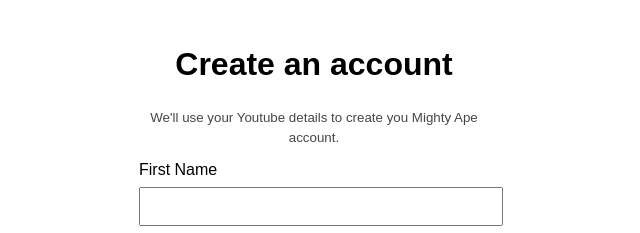
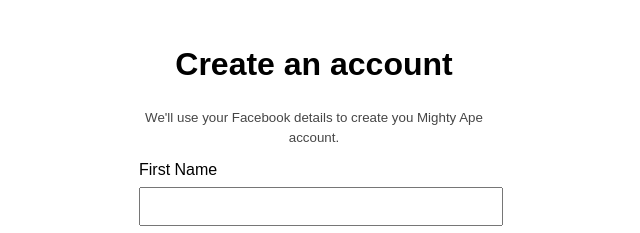
Before and after one commit to KunjAntala/HTML_form, a plain HTML site: page index.html in a window 1280 px wide. Shown: the top 233 px of the page, 326-966 px from the left. Drawn offline with Linux system fonts and the light colour scheme.

Commit message:
fix: change

```diff
--- a/index.html
+++ b/index.html
@@ -10,7 +10,7 @@
     <div class="hero">
         <div class="child">
             <h1>Create an account</h1>
-            <p>We'll use your Youtube details to create you Mighty Ape account.</p>
+            <p>We'll use your Facebook details to create you Mighty Ape account.</p>
         </div>
 
         <form action="">
```
